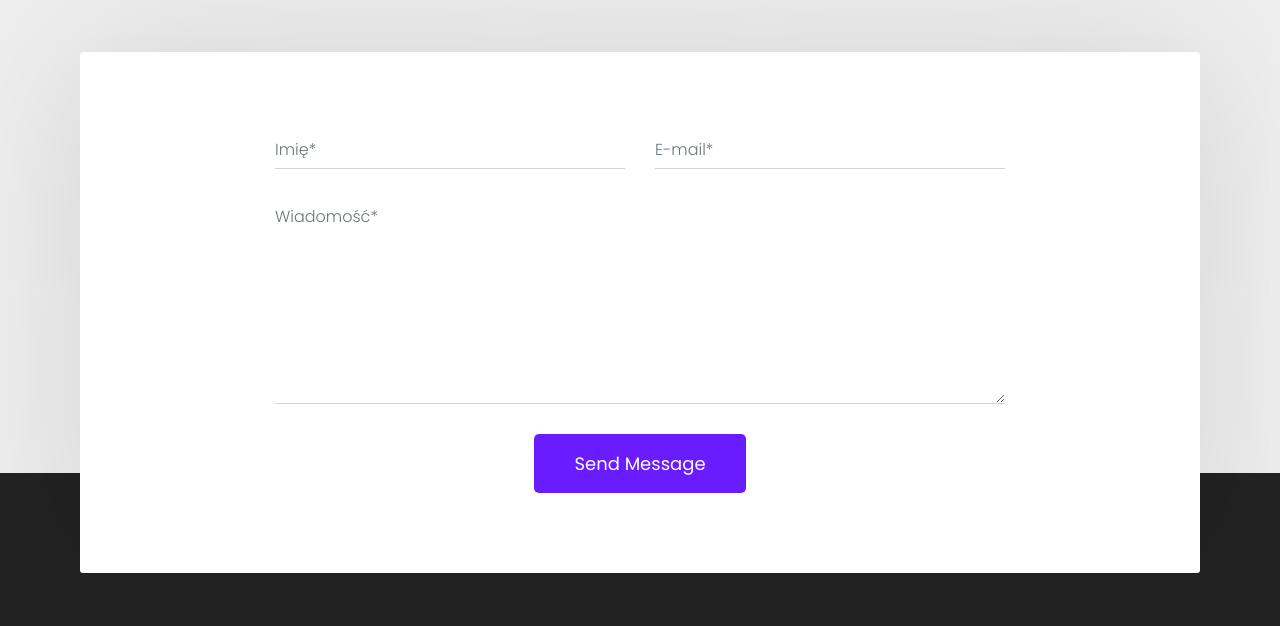
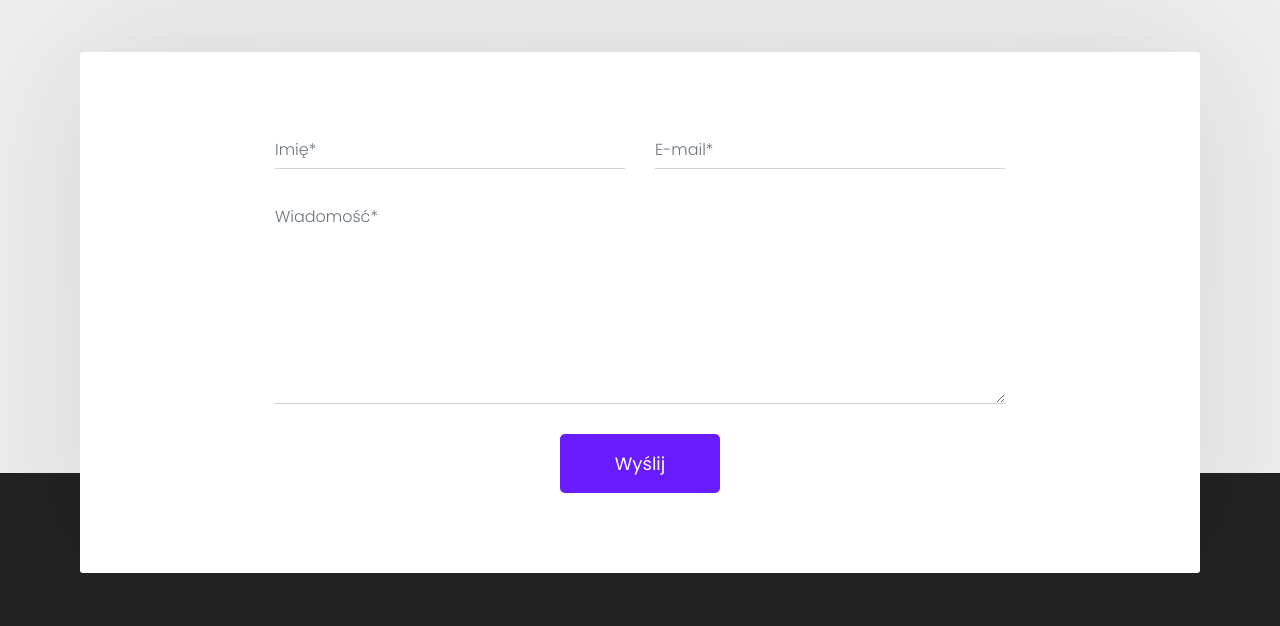
Before and after one commit to Bartekc8888/Vet-Website-Mockup, a plain HTML site: page contact.html in a window 1280 px wide. Shown: the part 1744-2370 px from the top of the page. Drawn offline with Linux system fonts and the light colour scheme.

Commit message:
Fix button translation on contact page.

```diff
--- a/contact.html
+++ b/contact.html
@@ -174,7 +174,7 @@ CSS
                                 <textarea name="comment" id="comment" class="form-control" rows="8" placeholder="Wiadomość*"
                                     onfocus="this.placeholder=''" onblur="this.placeholder='Wiadomość*'"></textarea>
                             </div>
-                            <input type="submit" class="primary-btn" value="Send Message" id="submit-message">
+                            <input type="submit" class="primary-btn" value="Wyślij" id="submit-message">
                             <div id="msg" class="message"></div>
                         </div>
                     </form>
```
